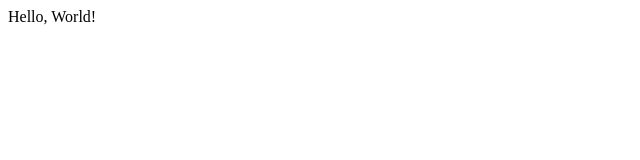
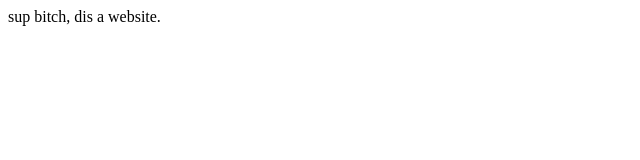
Before and after one commit to Sidebysidecards/Sidebyside, a plain HTML site: page index.html in a window 1280 px wide. Shown: the full height of the page, 0-640 px from the left. Drawn offline with Linux system fonts and the light colour scheme.

Commit message:
Update index.html

```diff
--- a/index.html
+++ b/index.html
@@ -1,9 +1,9 @@
 <!DOCTYPE html>
 <html>
   <head>
-    <title>Hello World</title>
+    <title>ayo side by side website yeah?</title>
   </head>
   <body>
-    Hello, World!
+    sup bitch, dis a website.
   </body>
 </html>
```
